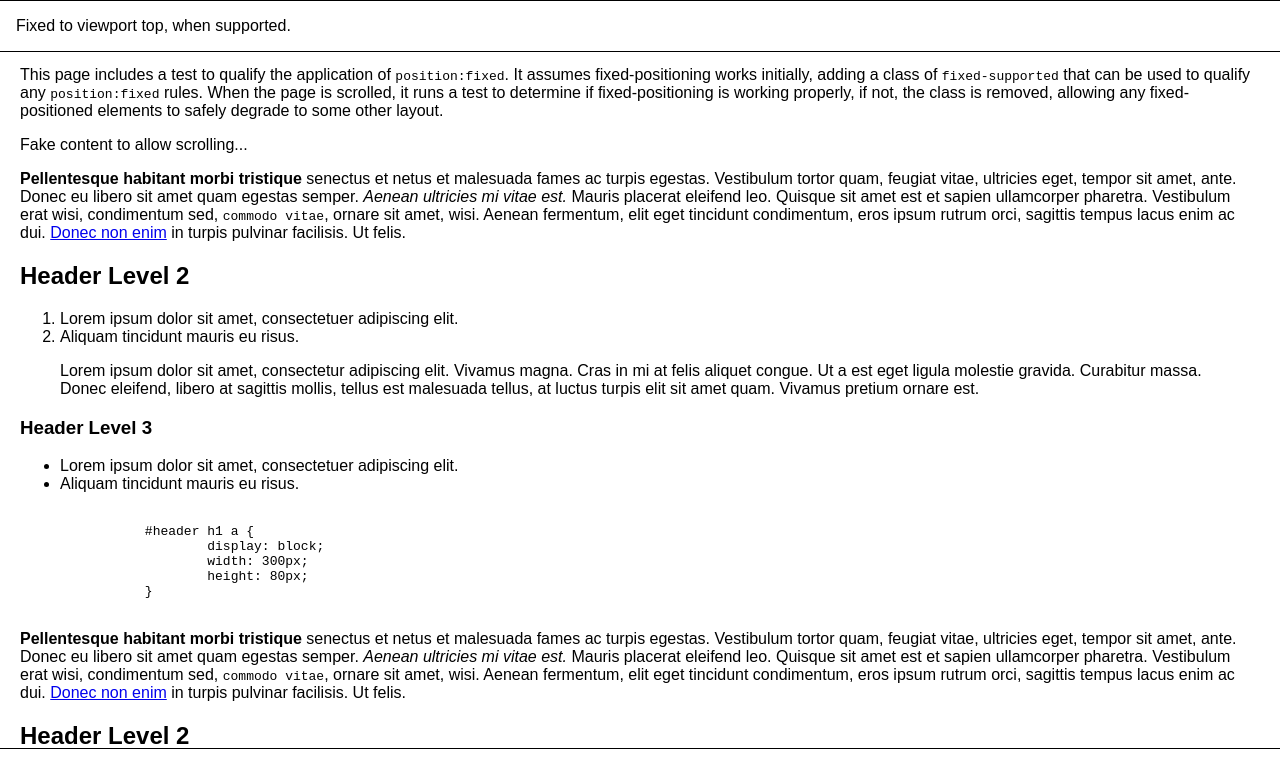
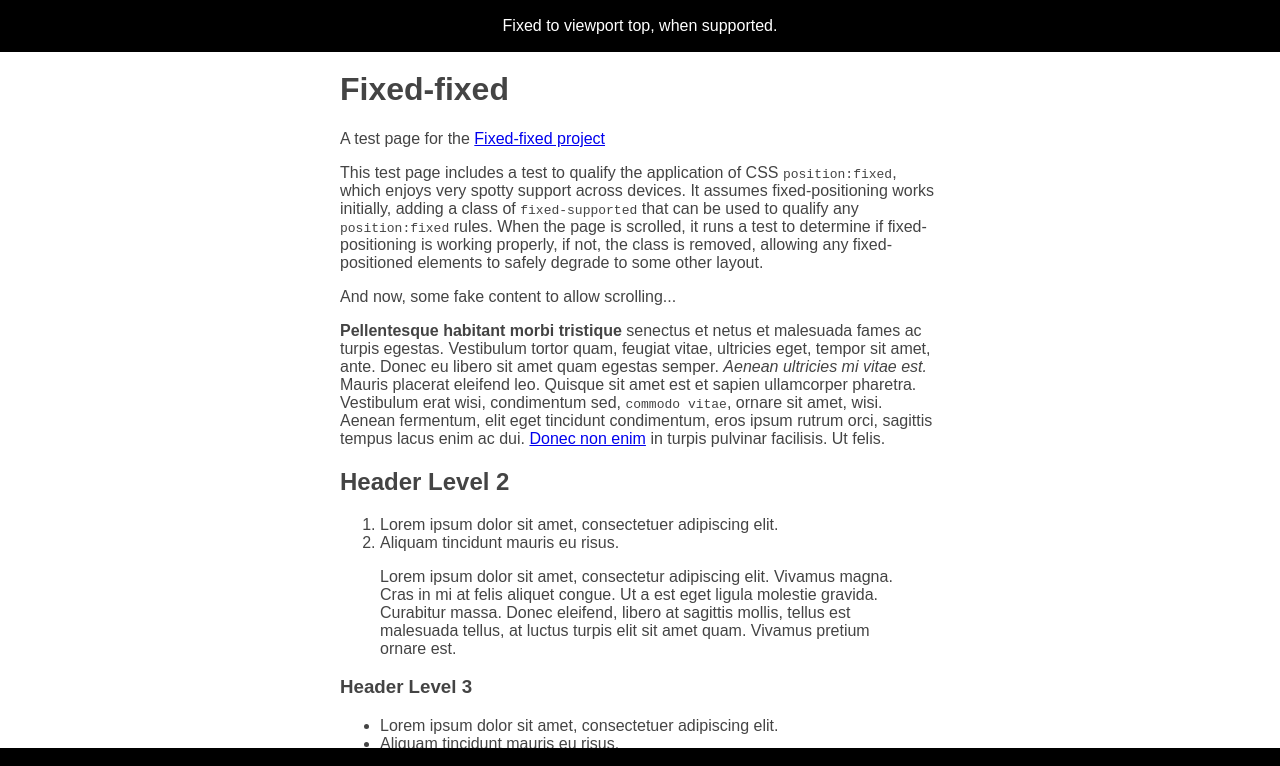
Before and after one commit to filamentgroup/fixed-fixed, a plain HTML site: page index.html in a window 1280 px wide. Shown: the top 766 px of the page. Drawn offline with Linux system fonts and the light colour scheme.

Commit message:
demo page update

```diff
--- a/index.html
+++ b/index.html
@@ -6,8 +6,8 @@
 		<title>Fixed Fixed</title>
 		<script src="fixedfixed.js"></script>
 		<style>
-			body { font-family: sans-serif; margin: 0; padding: 50px 20px; position: relative; }
-			.top, .bottom { position: absolute; left: 0; right: 0; background: #fff; border: solid black; border-width: 1px 0; padding: 1em;  }
+			body { font-family: sans-serif; color: #444; margin: 0 auto; padding: 50px 20px; position: relative; max-width: 600px }
+			.top, .bottom { position: absolute; left: 0; right: 0; background: #000; color: #fff; text-align: center; border: solid black; border-width: 1px 0; padding: 1em;  }
 			.top { top: 0; }
 			.bottom { bottom: 0; }
 			.fixed-supported .top, .fixed-supported .bottom { position: fixed; }
@@ -19,7 +19,11 @@
 			Fixed to viewport top, when supported.
 		</div>
 
-		<p>This page includes a test to qualify the application of <code>position:fixed</code>. It assumes fixed-positioning works initially, adding a class of <code>fixed-supported</code> that can be used to qualify any <code>position:fixed</code> rules. When the page is scrolled, it runs a test to determine if fixed-positioning is working properly, if not, the class is removed, allowing any fixed-positioned elements to safely degrade to some other layout.</p>
+		<h1>Fixed-fixed</h1>
+
+		<p>A test page for the <a href="https://github.com/filamentgroup/fixed-fixed">Fixed-fixed project</a></p>
+
+		<p>This test page includes a test to qualify the application of CSS <code>position:fixed</code>, which enjoys very spotty support across devices. It assumes fixed-positioning works initially, adding a class of <code>fixed-supported</code> that can be used to qualify any <code>position:fixed</code> rules. When the page is scrolled, it runs a test to determine if fixed-positioning is working properly, if not, the class is removed, allowing any fixed-positioned elements to safely degrade to some other layout.</p>
 
 
 
@@ -28,7 +32,8 @@
 
 
 
-		<p>Fake content to allow scrolling...</p>
+		<p>And now, some fake content to allow scrolling...</p>
+
 		<p><strong>Pellentesque habitant morbi tristique</strong> senectus et netus et malesuada fames ac turpis egestas. Vestibulum tortor quam, feugiat vitae, ultricies eget, tempor sit amet, ante. Donec eu libero sit amet quam egestas semper. <em>Aenean ultricies mi vitae est.</em> Mauris placerat eleifend leo. Quisque sit amet est et sapien ullamcorper pharetra. Vestibulum erat wisi, condimentum sed, <code>commodo vitae</code>, ornare sit amet, wisi. Aenean fermentum, elit eget tincidunt condimentum, eros ipsum rutrum orci, sagittis tempus lacus enim ac dui. <a href="#">Donec non enim</a> in turpis pulvinar facilisis. Ut felis.</p>
 
 		<h2>Header Level 2</h2>
```
